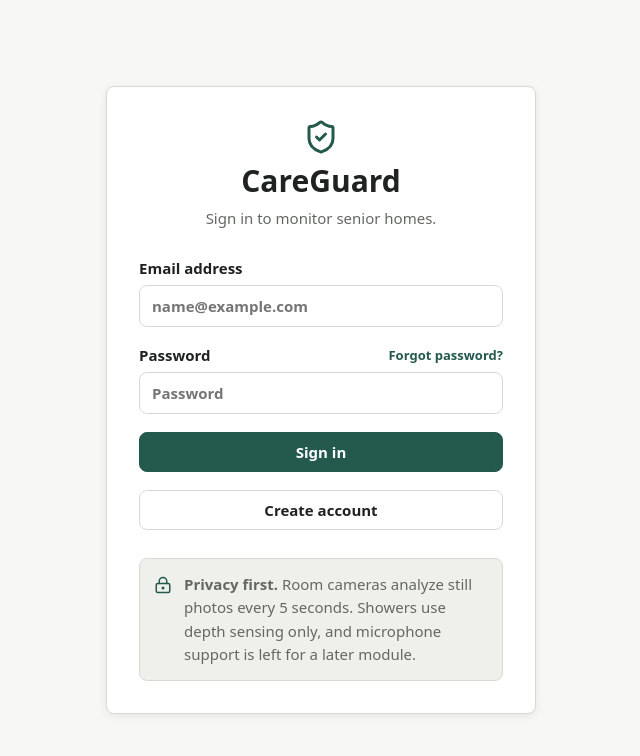
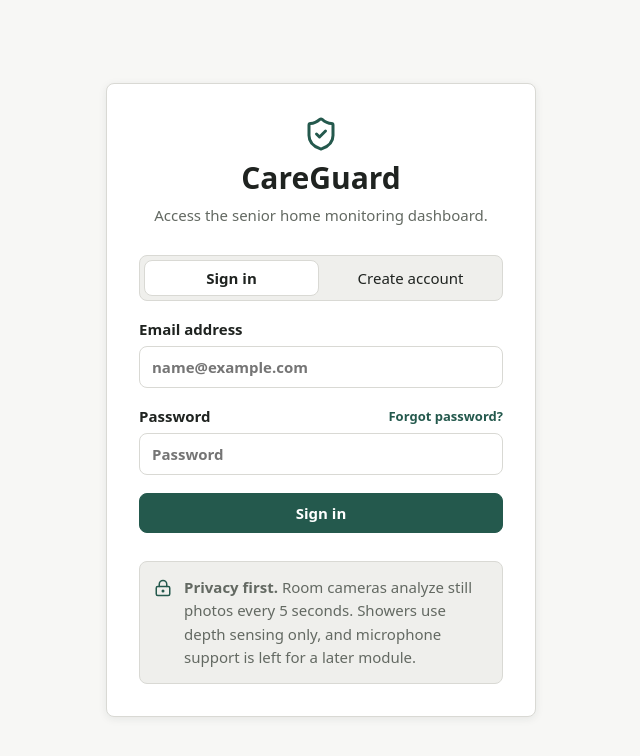
Before and after one commit to nwztest/dis-hackathon-vibe, a Next.js app: page /sign-in in a window 1280 px wide. Shown: the top 756 px of the page, without its empty margins (319-959 px from the left). Built offline with nearby package versions, Linux system fonts and the light colour scheme.

Commit message:
proper sign up form

```diff
--- a/app/globals.css
+++ b/app/globals.css
@@ -183,6 +183,29 @@ p {
   gap: 18px;
 }
 
+.auth-switch {
+  background: var(--surface-alt);
+  border: 1px solid var(--border);
+  border-radius: var(--radius);
+  display: grid;
+  gap: 4px;
+  grid-template-columns: 1fr 1fr;
+  padding: 4px;
+}
+
+.auth-switch button {
+  background: transparent;
+  border: 0;
+  min-height: 34px;
+  padding: 7px 10px;
+}
+
+.auth-switch button.active {
+  background: var(--surface);
+  border: 1px solid var(--border);
+  font-weight: 700;
+}
+
 .form-stack label {
   color: var(--text);
   display: grid;
@@ -196,9 +219,14 @@ p {
   justify-content: space-between;
 }
 
-.split-label a {
+.split-label a,
+.split-label .text-button {
   color: var(--primary);
   font-size: 13px;
+}
+
+.split-label .text-button {
+  font-weight: 650;
 }
 
 .privacy-note {
--- a/app/sign-in/page.tsx
+++ b/app/sign-in/page.tsx
@@ -9,7 +9,7 @@ export default function SignInPage() {
         <div className="auth-header">
           <ShieldCheck size={36} />
           <h1>CareGuard</h1>
-          <p>Sign in to monitor senior homes.</p>
+          <p>Access the senior home monitoring dashboard.</p>
         </div>
         <Suspense>
           <SignInForm />
--- a/components/SignInForm.tsx
+++ b/components/SignInForm.tsx
@@ -6,12 +6,20 @@ import { FormEvent, useState, useTransition } from "react";
 import { hasSupabaseEnv } from "@/lib/supabase/env";
 import { createClient } from "@/lib/supabase/client";
 
+type AuthMode = "sign-in" | "create-account";
+
 export function SignInForm() {
   const router = useRouter();
   const searchParams = useSearchParams();
-  const [message, setMessage] = useState("");
+  const routeMessage = searchParams.get("message");
+  const initialMessage =
+    routeMessage === "confirmation-error" ? "Confirmation link could not be verified. Try signing in or request a new account email." : "";
+  const [mode, setMode] = useState<AuthMode>("sign-in");
+  const [message, setMessage] = useState(initialMessage);
+  const [messageTone, setMessageTone] = useState<"default" | "success">("default");
   const [isPending, startTransition] = useTransition();
   const next = searchParams.get("next") ?? "/dashboard";
+  const isSignIn = mode === "sign-in";
 
   function onSubmit(event: FormEvent<HTMLFormElement>) {
     event.preventDefault();
@@ -24,37 +32,113 @@ export function SignInForm() {
     const formData = new FormData(event.currentTarget);
     const email = String(formData.get("email") ?? "");
     const password = String(formData.get("password") ?? "");
+    const name = String(formData.get("name") ?? "");
 
     startTransition(async () => {
       const supabase = createClient();
-      const { error } = await supabase.auth.signInWithPassword({ email, password });
+      setMessage("");
+      setMessageTone("default");
+
+      if (isSignIn) {
+        const { error } = await supabase.auth.signInWithPassword({ email, password });
+        if (error) {
+          setMessage(error.message);
+          return;
+        }
+        router.push(next);
+        router.refresh();
+        return;
+      }
+
+      const { error } = await supabase.auth.signUp({
+        email,
+        password,
+        options: {
+          emailRedirectTo: `${window.location.origin}/auth/confirm?next=/dashboard`,
+          data: {
+            name,
+          },
+        },
+      });
+
       if (error) {
         setMessage(error.message);
         return;
       }
-      router.push(next);
-      router.refresh();
+
+      setMessageTone("success");
+      setMessage("Account created. Check email confirmation settings, then sign in.");
+      setMode("sign-in");
     });
   }
 
-  async function onSignUp() {
-    if (!hasSupabaseEnv()) {
-      router.push("/dashboard");
+  function switchMode(nextMode: AuthMode) {
+    setMode(nextMode);
+    setMessage("");
+    setMessageTone("default");
+  }
+
+  function onResetPassword(event: FormEvent<HTMLButtonElement>) {
+    const form = event.currentTarget.form;
+    const formData = form ? new FormData(form) : null;
+    const email = String(formData?.get("email") ?? "");
+
+    if (!email) {
+      setMessage("Enter your email address first.");
+      setMessageTone("default");
       return;
     }
 
-    const email = window.prompt("Email address");
-    const password = window.prompt("Password");
-    if (!email || !password) return;
+    if (!hasSupabaseEnv()) {
+      setMessage("Supabase env is not configured. Password reset would be sent from Supabase Auth.");
+      setMessageTone("default");
+      return;
+    }
 
-    setMessage("");
-    const supabase = createClient();
-    const { error } = await supabase.auth.signUp({ email, password });
-    setMessage(error ? error.message : "Account created. Check email confirmation settings, then sign in.");
+    startTransition(async () => {
+      setMessage("");
+      setMessageTone("default");
+      const supabase = createClient();
+      const { error } = await supabase.auth.resetPasswordForEmail(email, {
+        redirectTo: `${window.location.origin}/sign-in`,
+      });
+      if (error) {
+        setMessage(error.message);
+        return;
+      }
+      setMessageTone("success");
+      setMessage("Password reset email sent.");
+    });
   }
 
   return (
     <form className="form-stack" onSubmit={onSubmit}>
+      <div className="auth-switch" role="tablist" aria-label="Authentication mode">
+        <button
+          aria-selected={isSignIn}
+          className={isSignIn ? "active" : ""}
+          onClick={() => switchMode("sign-in")}
+          role="tab"
+          type="button"
+        >
+          Sign in
+        </button>
+        <button
+          aria-selected={!isSignIn}
+          className={!isSignIn ? "active" : ""}
+          onClick={() => switchMode("create-account")}
+          role="tab"
+          type="button"
+        >
+          Create account
+        </button>
+      </div>
+      {!isSignIn ? (
+        <label>
+          Name
+          <input name="name" placeholder="Caregiver name" required />
+        </label>
+      ) : null}
       <label>
         Email address
         <input name="email" type="email" placeholder="name@example.com" required />
@@ -62,16 +146,24 @@ export function SignInForm() {
       <label>
         <span className="split-label">
           Password
-          <a href="#">Forgot password?</a>
+          {isSignIn ? (
+            <button className="text-button" type="button" onClick={onResetPassword} disabled={isPending}>
+              Forgot password?
+            </button>
+          ) : null}
         </span>
-        <input name="password" type="password" placeholder="Password" required />
+        <input
+          autoComplete={isSignIn ? "current-password" : "new-password"}
+          minLength={6}
+          name="password"
+          type="password"
+          placeholder={isSignIn ? "Password" : "Create a password"}
+          required
+        />
       </label>
-      {message ? <p className="form-note">{message}</p> : null}
+      {message ? <p className={messageTone === "success" ? "form-note success" : "form-note"}>{message}</p> : null}
       <button className="primary-button full" type="submit" disabled={isPending}>
-        {isPending ? "Signing in..." : "Sign in"}
-      </button>
-      <button className="secondary-button full" type="button" onClick={onSignUp}>
-        Create account
+        {isPending ? "Working..." : isSignIn ? "Sign in" : "Create account"}
       </button>
       {!hasSupabaseEnv() ? (
         <Link className="text-link" href="/dashboard">Continue with mock data</Link>
```
Also changed, not shown: app/auth/confirm/route.ts (added, +29 -0 lines).
